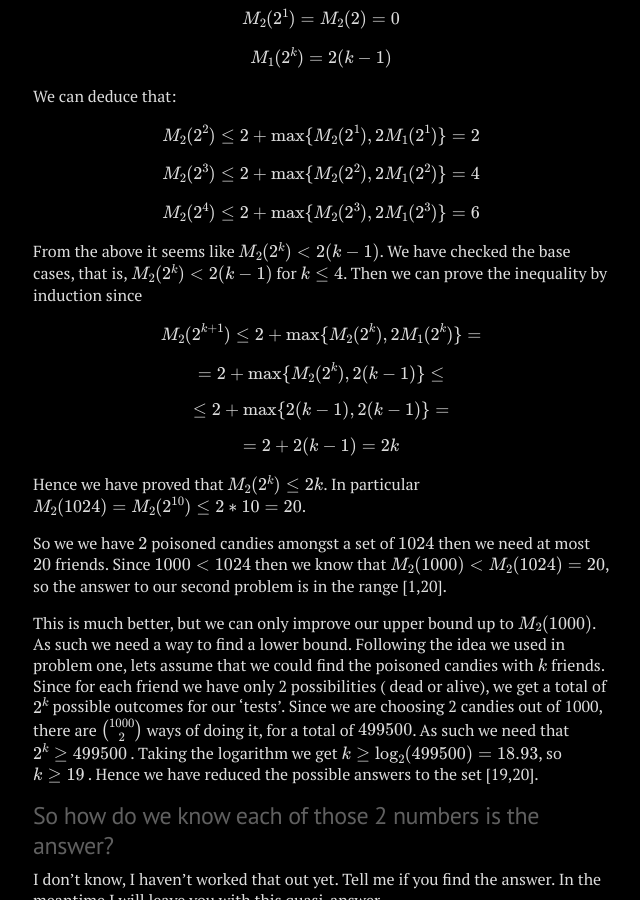
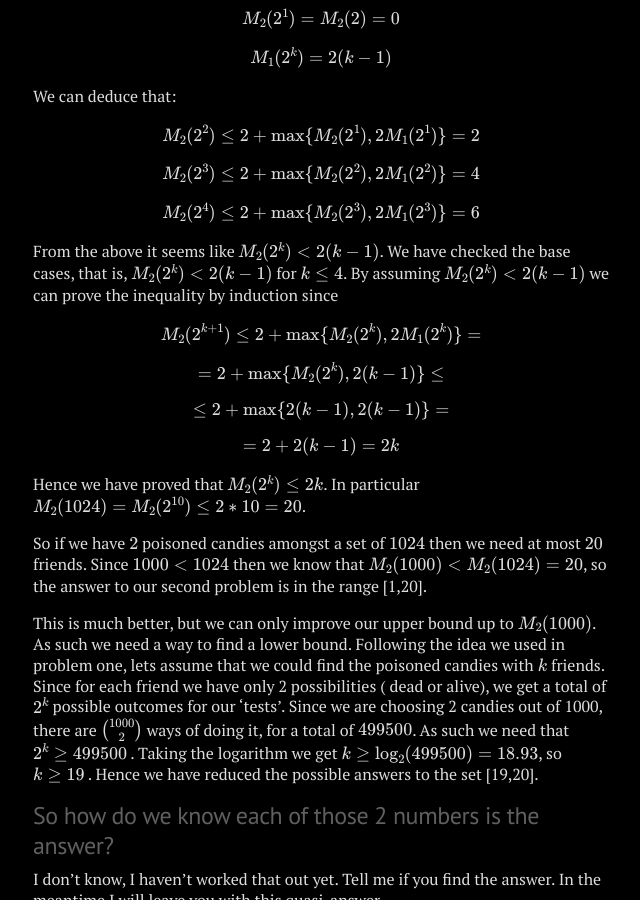
Before and after one commit to migueltorrescosta/migueltorrescosta.github.io, a Jekyll site: the page built from _posts/2018-01-10-Deadly-Candy.md, in a window 1280 px wide and 900 px high, scrolled down 2297 px. Shown: the whole window, without its empty margins (319-959 px from the left). Built offline with Jekyll 4.4.1, drawn with Linux system fonts in a browser that asks for light colours; formulas are drawn with MathJax 3; comment, search, counter and statistics services are not loaded.

Commit message:
Phrasing

```diff
--- a/_posts/2018-01-10-Deadly-Candy.md
+++ b/_posts/2018-01-10-Deadly-Candy.md
@@ -65,7 +65,7 @@ $$ M_2(2^3) \leq 2 + \max \{ M_2(2^2), 2M_1(2^2) \} = 4 $$
 
 $$ M_2(2^4) \leq 2 + \max \{ M_2(2^3), 2M_1(2^3) \} = 6 $$
 
-From the above it seems like $$ M_2(2^k) < 2(k-1) $$. We have checked the base cases, that is, $$ M_2(2^k) < 2(k-1) $$ for $$ k \leq 4 $$. Then we can prove the inequality by induction since
+From the above it seems like $$ M_2(2^k) < 2(k-1) $$. We have checked the base cases, that is, $$ M_2(2^k) < 2(k-1) $$ for $$ k \leq 4 $$. By assuming $$ M_2(2^k) < 2(k-1) $$ we can prove the inequality by induction since
 
 $$ M_2(2^{k+1}) \leq 2 + \max \{ M_2(2^k), 2M_1(2^k) \} = $$
 
@@ -77,7 +77,7 @@ $$ = 2 + 2(k-1) = 2k $$
 
 Hence we have proved that $$ M_2(2^k) \leq 2k $$. In particular $$ M_2(1024) = M_2(2^{10})\leq 2*10 = 20 $$.
 
-So we we have $$ 2 $$ poisoned candies amongst a set of $$ 1024 $$ then we need at most $$ 20 $$ friends. Since $$ 1000<1024 $$ then we know that $$ M_2(1000) < M_2(1024) = 20 $$, so the answer to our second problem is in the range [1,20].
+So if we have $$ 2 $$ poisoned candies amongst a set of $$ 1024 $$ then we need at most $$ 20 $$ friends. Since $$ 1000<1024 $$ then we know that $$ M_2(1000) < M_2(1024) = 20 $$, so the answer to our second problem is in the range [1,20].
 
 This is much better, but we can only improve our upper bound up to $$ M_2(1000) $$. As such we need a way to find a lower bound. Following the idea we used in problem one, lets assume that we could find the poisoned candies with $$ k $$ friends. Since for each friend we have only 2 possibilities ( dead or alive), we get a total of $$ 2^k $$ possible outcomes for our 'tests'. Since we are choosing 2 candies out of 1000, there are $$ 1000\choose2 $$ ways of doing it, for a total of $$ 499500 $$. As such we need that $$ 2^k \geq 499500 $$ . Taking the logarithm we get $$ k \geq \log_2(499500) = 18.93 $$, so $$ k \geq 19 $$ . Hence we have reduced the possible answers to the set [19,20].
 
```
